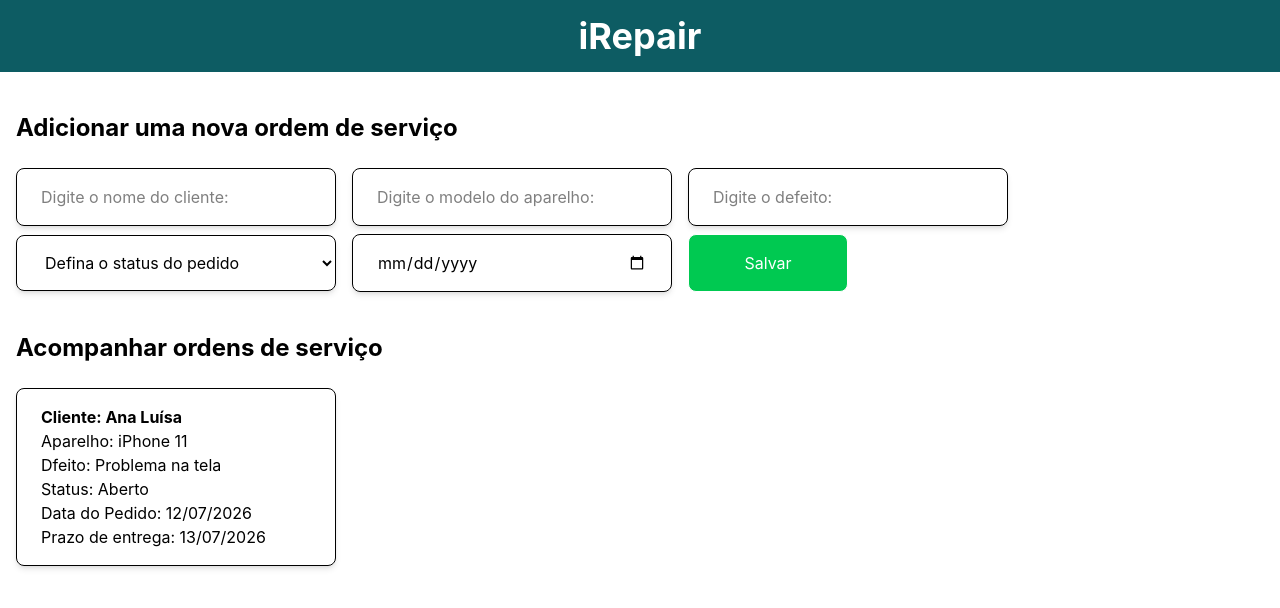
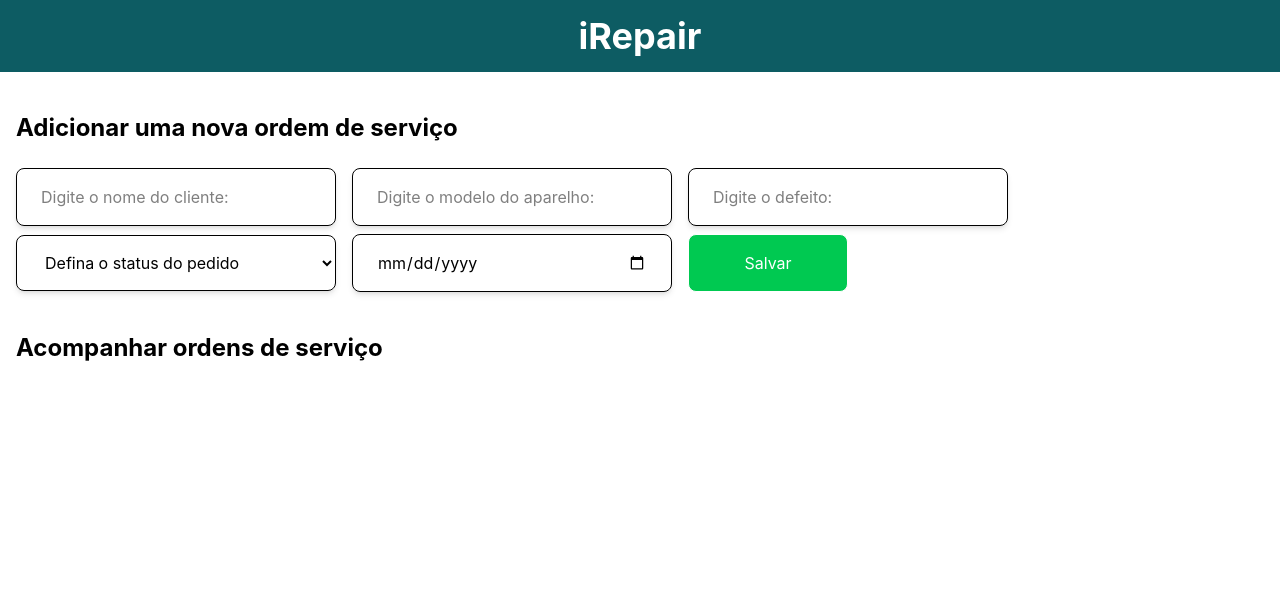
Before and after one commit to analuisamilhomem/iRepair, a React (Vite) app: page / in a window 1280 px wide. Shown: the top 608 px of the page. Built offline with nearby package versions, Linux system fonts and the light colour scheme.

Commit message:
feat(App): organiza cards em layout flex e remove dado de teste

```diff
--- a/src/App.tsx
+++ b/src/App.tsx
@@ -10,16 +10,7 @@ import {NewServiceForm} from './components/NewServiceForm'
 
 
 export function App() {
-  const [orders, setOrder] = useState<ServiceOrder[]>([
-  {
-    nomeUsuario: "Ana Luísa",
-    modeloAparelho: "iPhone 11",
-    defeito: "Problema na tela",
-    status: "Aberto",
-    dataPedido: "12/07/2026",
-    prazoEntrega: "13/07/2026"
-  }
-  ])
+  const [orders, setOrder] = useState<ServiceOrder[]>([])
 
   function addOrder(newOrder: ServiceOrder) {
    const hoje = new Date().toLocaleDateString('pt-BR')
@@ -34,7 +25,8 @@ export function App() {
     <h2 className= "font-bold px-4 py-4 mt-6 text-2xl">Adicionar uma nova ordem de serviço </h2>
     <NewServiceForm onSave={addOrder} />
     <h2 className= "font-bold px-4 py-4 mt-6 text-2xl">Acompanhar ordens de serviço</h2>
-    {orders.map((order, index) => (
+    <div  className="flex flex-wrap gap-4 mt-4">
+      {orders.map((order, index) => (
       <ServiceCard
         key={index}
         nomeUsuario={order.nomeUsuario}
@@ -45,6 +37,7 @@ export function App() {
         prazoEntrega={order.prazoEntrega}
       />
     ))}
+    </div>
   </div>
-)
+  )
 }
--- a/src/components/ServiceCard.tsx
+++ b/src/components/ServiceCard.tsx
@@ -9,7 +9,7 @@ export interface ServiceOrder {
 
 export function ServiceCard ({nomeUsuario, modeloAparelho, defeito, status, dataPedido, prazoEntrega}: ServiceOrder) {
     return (
-        <div className="border mt-2 ml-4 px-6 py-4 w-80 rounded-lg shadow-md">
+        <div className={`border mt-2 ml-4 px-6 py-4 w-80 rounded-lg shadow-md ${status === 'aberto' ? 'bg-green-200' : 'none'}`}>
             <h3 className= "font-bold"> Cliente: {nomeUsuario} </h3>
             <p>Aparelho: {modeloAparelho}</p>
             <p>Dfeito: {defeito}</p>
```
